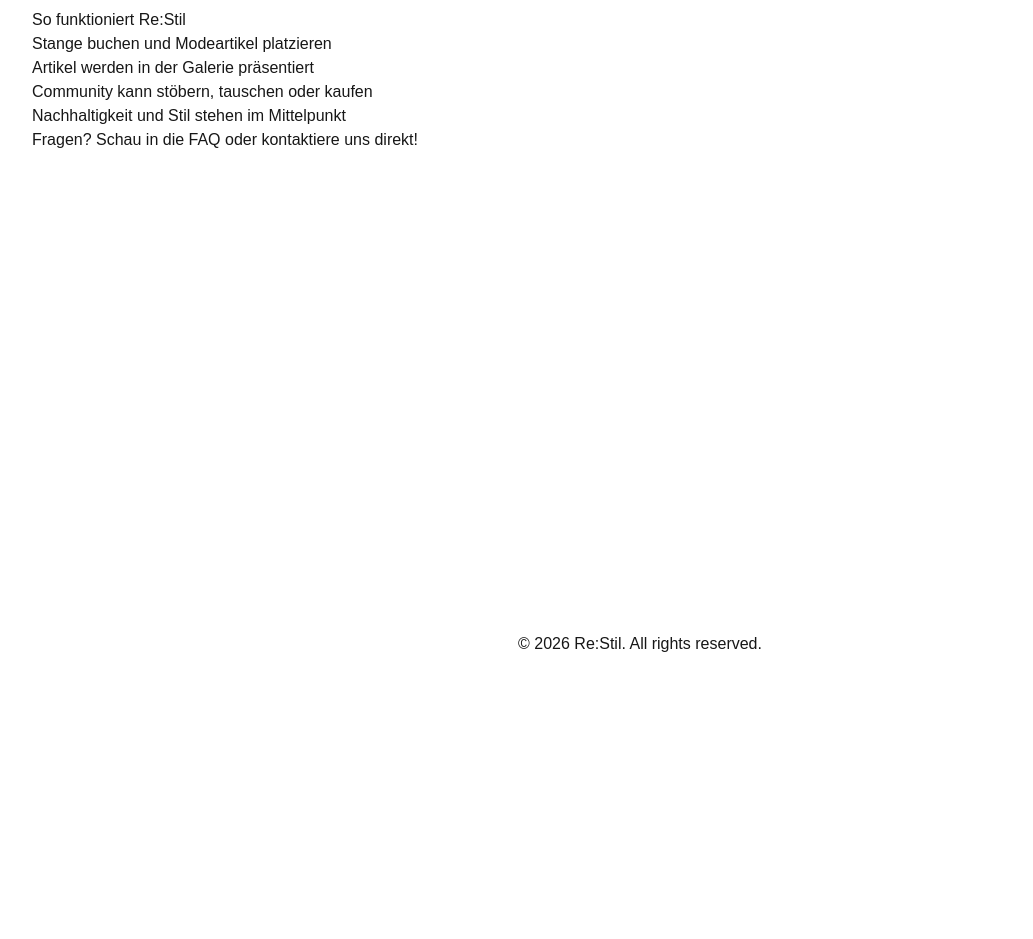
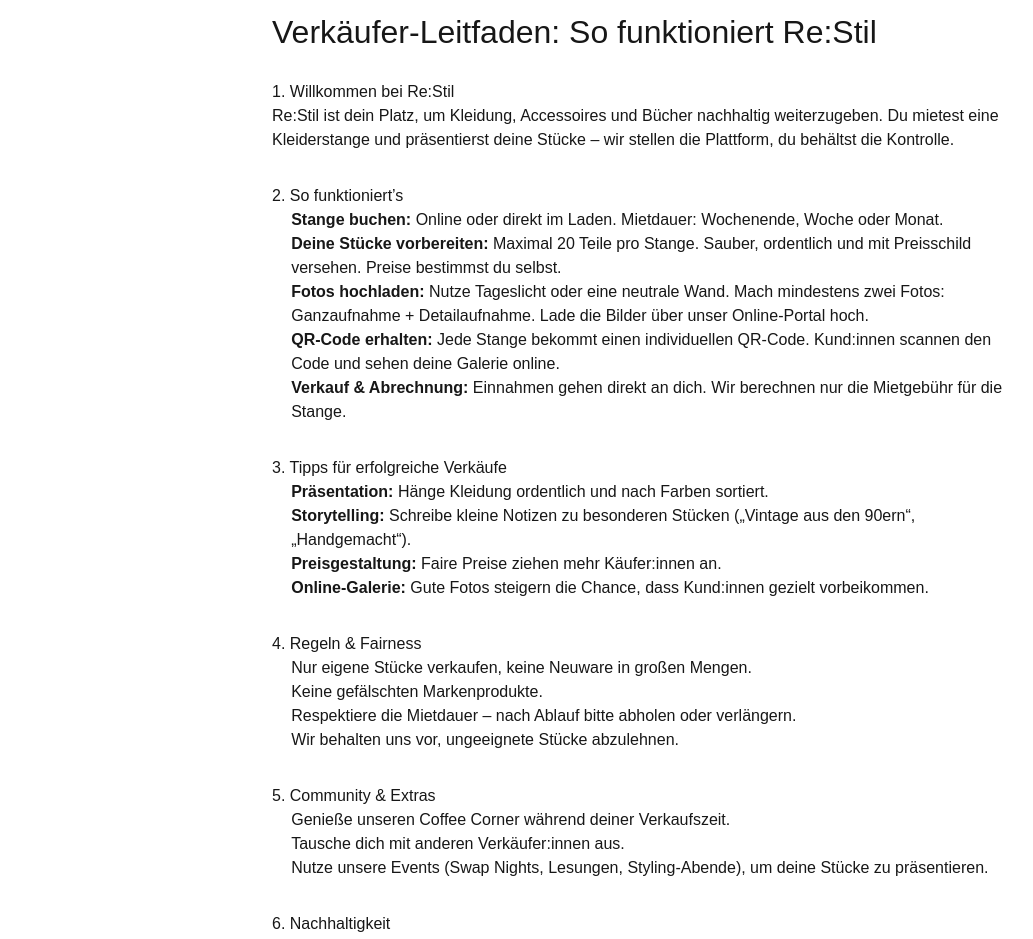
Before and after one commit to Nyx-1992/re-stil, a Next.js app: page /how-it-works in a window 1280 px wide. Shown: the part 120-1059 px from the top of the page, without its empty margins (0-1033 px from the left). Before the commit the page ends 800 px from the top, so only its background shows below. Built offline with nearby package versions, Linux system fonts and the light colour scheme.

Commit message:
Verkäufer-Leitfaden als Website-Sektion umgesetzt

```diff
--- a/app/how-it-works/page.js
+++ b/app/how-it-works/page.js
@@ -1,14 +1,59 @@
 export default function HowItWorks() {
   return (
-    <main style={{ padding: "2rem" }}>
-      <h2>So funktioniert Re:Stil</h2>
-      <ol>
-        <li>Stange buchen und Modeartikel platzieren</li>
-        <li>Artikel werden in der Galerie präsentiert</li>
-        <li>Community kann stöbern, tauschen oder kaufen</li>
-        <li>Nachhaltigkeit und Stil stehen im Mittelpunkt</li>
-      </ol>
-      <p>Fragen? Schau in die FAQ oder kontaktiere uns direkt!</p>
+    <main style={{ padding: "2rem", maxWidth: 800, margin: '0 auto' }}>
+      <h2 style={{ color: 'var(--olive)', fontSize: '2rem', marginBottom: '1.5rem' }}>Verkäufer-Leitfaden: So funktioniert Re:Stil</h2>
+
+      <section style={{ marginBottom: '2rem' }}>
+        <h3 style={{ color: 'var(--terracotta)' }}>1. Willkommen bei Re:Stil</h3>
+        <p>Re:Stil ist dein Platz, um Kleidung, Accessoires und Bücher nachhaltig weiterzugeben. Du mietest eine Kleiderstange und präsentierst deine Stücke – wir stellen die Plattform, du behältst die Kontrolle.</p>
+      </section>
+
+      <section style={{ marginBottom: '2rem' }}>
+        <h3 style={{ color: 'var(--terracotta)' }}>2. So funktioniert’s</h3>
+        <ol style={{ paddingLeft: '1.2em' }}>
+          <li><b>Stange buchen:</b> Online oder direkt im Laden. Mietdauer: Wochenende, Woche oder Monat.</li>
+          <li><b>Deine Stücke vorbereiten:</b> Maximal 20 Teile pro Stange. Sauber, ordentlich und mit Preisschild versehen. Preise bestimmst du selbst.</li>
+          <li><b>Fotos hochladen:</b> Nutze Tageslicht oder eine neutrale Wand. Mach mindestens zwei Fotos: Ganzaufnahme + Detailaufnahme. Lade die Bilder über unser Online-Portal hoch.</li>
+          <li><b>QR-Code erhalten:</b> Jede Stange bekommt einen individuellen QR-Code. Kund:innen scannen den Code und sehen deine Galerie online.</li>
+          <li><b>Verkauf & Abrechnung:</b> Einnahmen gehen direkt an dich. Wir berechnen nur die Mietgebühr für die Stange.</li>
+        </ol>
+      </section>
+
+      <section style={{ marginBottom: '2rem' }}>
+        <h3 style={{ color: 'var(--terracotta)' }}>3. Tipps für erfolgreiche Verkäufe</h3>
+        <ul style={{ paddingLeft: '1.2em' }}>
+          <li><b>Präsentation:</b> Hänge Kleidung ordentlich und nach Farben sortiert.</li>
+          <li><b>Storytelling:</b> Schreibe kleine Notizen zu besonderen Stücken („Vintage aus den 90ern“, „Handgemacht“).</li>
+          <li><b>Preisgestaltung:</b> Faire Preise ziehen mehr Käufer:innen an.</li>
+          <li><b>Online-Galerie:</b> Gute Fotos steigern die Chance, dass Kund:innen gezielt vorbeikommen.</li>
+        </ul>
+      </section>
+
+      <section style={{ marginBottom: '2rem' }}>
+        <h3 style={{ color: 'var(--terracotta)' }}>4. Regeln & Fairness</h3>
+        <ul style={{ paddingLeft: '1.2em' }}>
+          <li>Nur eigene Stücke verkaufen, keine Neuware in großen Mengen.</li>
+          <li>Keine gefälschten Markenprodukte.</li>
+          <li>Respektiere die Mietdauer – nach Ablauf bitte abholen oder verlängern.</li>
+          <li>Wir behalten uns vor, ungeeignete Stücke abzulehnen.</li>
+        </ul>
+      </section>
+
+      <section style={{ marginBottom: '2rem' }}>
+        <h3 style={{ color: 'var(--terracotta)' }}>5. Community & Extras</h3>
+        <ul style={{ paddingLeft: '1.2em' }}>
+          <li>Genieße unseren Coffee Corner während deiner Verkaufszeit.</li>
+          <li>Tausche dich mit anderen Verkäufer:innen aus.</li>
+          <li>Nutze unsere Events (Swap Nights, Lesungen, Styling-Abende), um deine Stücke zu präsentieren.</li>
+        </ul>
+      </section>
+
+      <section style={{ marginBottom: '2rem' }}>
+        <h3 style={{ color: 'var(--terracotta)' }}>6. Nachhaltigkeit</h3>
+        <p>Mit jedem verkauften Stück hilfst du, Ressourcen zu sparen und Mode bewusst zu leben. Re:Stil ist mehr als ein Laden – es ist eine Bewegung.</p>
+      </section>
+
+      <p style={{ color: 'var(--olive)', fontWeight: 'bold' }}>Fragen? Schau in die FAQ oder kontaktiere uns direkt!</p>
     </main>
   );
 }
```
